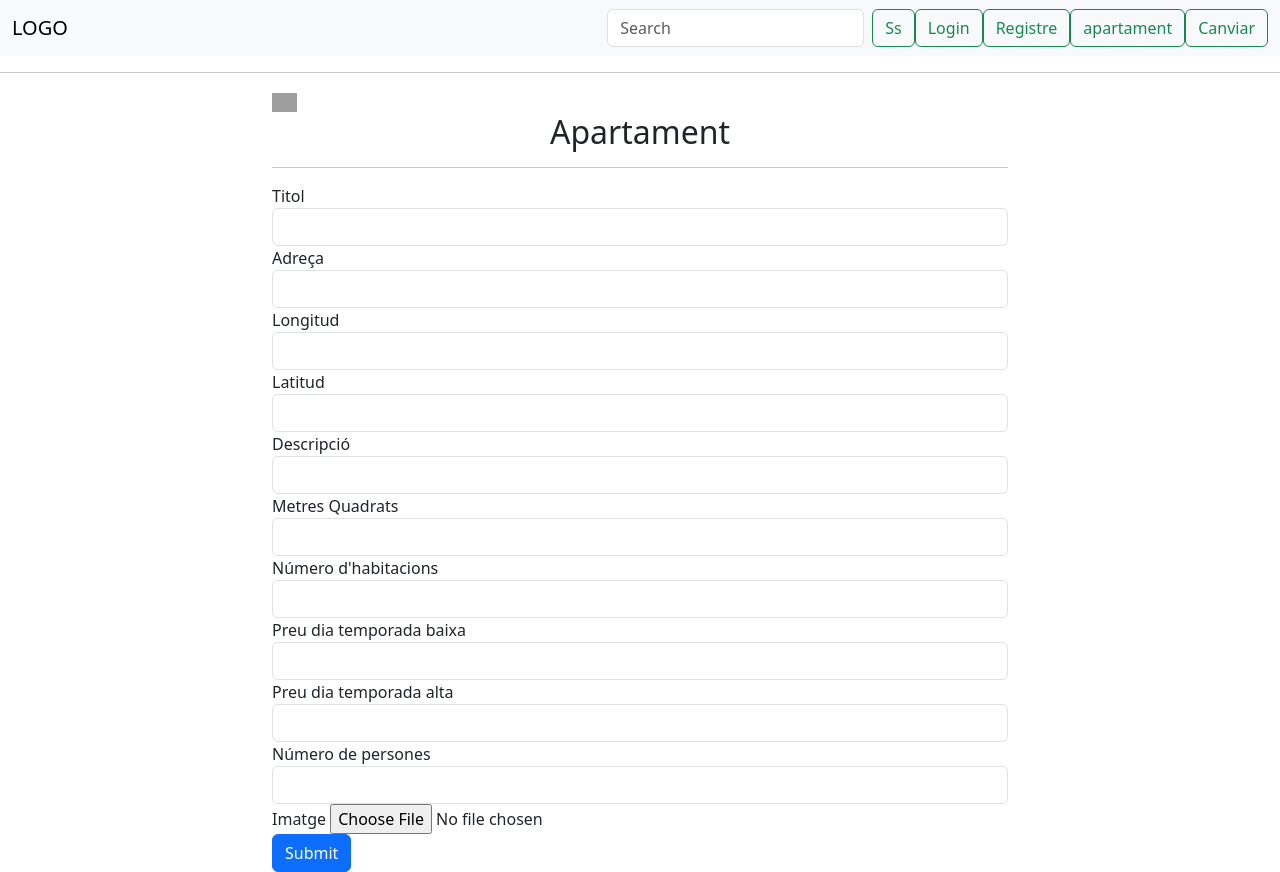
After one commit to albertrf02/ApartamentsFiguerencs, a PHP site: page /uploadApartamentView.php in a window 1280 px wide. The commit adds this page. Run offline with PHP 8.4, Linux system fonts and the light colour scheme; some libraries are stand-ins or nearby versions; grey boxes are pictures that could not be loaded.

Commit message:
upload Imatges

```diff
--- a/mvc/public/index.php
+++ b/mvc/public/index.php
@@ -25,6 +25,7 @@ include "../src/controllers/logout.php";
 include "../src/controllers/userpage.php";
 include "../src/controllers/adminPanelCtrl.php";
 include "../src/controllers/gestorPanelCtrl.php";
+include "../src/controllers/uploadApartament.php";
 
 include "../src/middleware/middleAdmin.php";
 
@@ -59,7 +60,10 @@ if ($r === "login") {
     $response = isGestor($request, $response, $container, "ctrlGestorPanel");
 } elseif ($r == "registregestor") {
     $response = isGestor($request, $response, $container, "ctrlRegistreGestor");
-} else {
+} elseif ($r == "uploadapartament"){
+    $response = isAdmin($request, $response, $container, "ctrlUploadApartament");
+}
+else {
     $response = getUserData($request, $response, $container, "ctrlIndex");
 }
 
--- a/mvc/public/src/CSS/index.css
+++ b/mvc/public/src/CSS/index.css
@@ -71,9 +71,7 @@
 .col{
   cursor: pointer;
 }
-.container-fluid{
-/* Hacer que el buscador del nav este ne le centro */
-}
+
 .row {
 margin: 0 auto;
 justify-content: center;
--- a/mvc/src/Emeset/Container.php
+++ b/mvc/src/Emeset/Container.php
@@ -68,9 +68,9 @@ class Container
         return new \Daw\Users($this->sql);
     }
 
-    public function apartaments()
+    public function uploadApartaments()
     {
-        return new \Daw\Apartaments($this->sql);
+        return new \Daw\UploadApartaments($this->sql);
     }
 
 }
--- a/mvc/src/controllers/Apartament.php
+++ b/mvc/src/controllers/Apartament.php
@@ -1,5 +1,7 @@
 <?php
 function ctrlApartament($request, $response, $container){
+
     $response->setTemplate("Apartament.php");
+
     return $response;
 }
--- a/mvc/src/controllers/index.php
+++ b/mvc/src/controllers/index.php
@@ -23,7 +23,7 @@ function ctrlIndex($request, $response, $container)
 
 
 
-    $apartaments = $container->apartaments()->getAll($convertedDatepicker, $convertedDatepicker2, $numPersones);
+    $apartaments = $container->uploadApartaments()->getAll($convertedDatepicker, $convertedDatepicker2, $numPersones);
     $response->set("apartaments", $apartaments);
     $response->set("datepicker", $datepicker);
     $response->set("datepicker2", $datepicker2);
--- a/mvc/src/views/head.php
+++ b/mvc/src/views/head.php
@@ -25,9 +25,11 @@
           <a class="btn btn-outline-success" href="index.php?r=logout">logout</a>
           <?php if ($_SESSION['user']['Rol'] === 'Administrador'): ?>
             <a class="btn btn-outline-success" href="index.php?r=adminpanel">adminPanel</a>
+            <a class="btn btn-outline-success" href="index.php?r=uploadapartament">uploadapartament</a>
           <?php endif; ?>
           <?php if ($_SESSION['user']['Rol'] === 'Gestor'): ?>
             <a class="btn btn-outline-success" href="index.php?r=gestorpanel">gestorPanel</a>
+            <a class="btn btn-outline-success" href="index.php?r=uploadapartament">uploadapartament</a>
           <?php endif; ?>
         <?php else: ?>
           <a class="btn btn-outline-success" href="index.php?r=login">Login</a>
--- /dev/null
+++ b/mvc/src/views/uploadApartamentView.php
@@ -0,0 +1,84 @@
+<!DOCTYPE html>
+<html lang="en">
+<head>
+    <meta charset="UTF-8">
+    <meta name="viewport" content="width=device-width, initial-scale=1.0">
+    <link href="https://cdn.jsdelivr.net/npm/bootstrap@5.3.2/dist/css/bootstrap.min.css" rel="stylesheet" />
+    <script src="https://cdn.jsdelivr.net/npm/bootstrap@5.3.2/dist/js/bootstrap.bundle.min.js"></script>
+    <link href='src/CSS/registre.css' rel='stylesheet' />
+    <title>uploadApartament</title>
+</head>
+<body>
+<div id="content">
+        <div id="nav">
+            <?php
+            include 'head.php';
+            ?>
+        </div>
+        <div class="container">
+            <div class="row justify-content-center">
+                <div class="col-8">
+                    <div class="back-link">
+                        <a href="index.php">
+                            <i class="fas fa-arrow-left"></i> <img src="img/flecha-izquierda.png" alt=""
+                                style="width:25px">
+                        </a>
+                    </div>
+                    <h2 class="text-center">Apartament</h2>
+                    <hr>
+        <form method="POST" action="index.php?r=uploadapartament">
+            <div class="form-group">
+                <label for="titol">Titol</label>
+                <input type="text" class="form-control" id="titol" name="titol">
+            </div>
+            <div class="form-group">
+                <label for="adreca">Adreça</label>
+                <input type="text" class="form-control" id="adreca" name="adreca">
+            </div>
+            <div class="form-group">
+                <label for="longitud">Longitud</label>
+                <input type="text" class="form-control" id="longitud" name="longitud">
+            </div>
+            <div class="form-group">
+                <label for="latitud">Latitud</label>
+                <input type="text" class="form-control" id="latitud" name="latitud">
+            </div>
+            <div class="form-group">
+                <label for="descripcio">Descripció</label>
+                <input type="text" class="form-control" id="descripcio" name="descripcio">
+            </div>
+            <div class="form-group">
+                <label for="metresQuadrats">Metres Quadrats</label>
+                <input type="text" class="form-control" id="metresQuadrats" name="metresQuadrats">
+            </div>
+            <div class="form-group">
+                <label for="numHabitacions">Número d'habitacions</label>
+                <input type="text" class="form-control" id="numHabitacions" name="numHabitacions">
+            </div>
+            <div class="form-group">
+                <label for="preuDiaTemporadaBaixa">Preu dia temporada baixa</label>
+                <input type="text" class="form-control" id="preuDiaTemporadaBaixa" name="preuDiaTemporadaBaixa">
+            </div>
+            <div class="form-group">
+                <label for="preuDiaTemporadaAlta">Preu dia temporada alta</label>
+                <input type="text" class="form-control" id="preuDiaTemporadaAlta" name="preuDiaTemporadaAlta">
+            </div>
+            <div class="form-group">
+                <label for="numPersones">Número de persones</label>
+                <input type="text" class="form-control" id="numPersones" name="numPersones">
+            </div>
+            <div class="form-group">
+                <label for="imatges">Imatge</label>
+                <input type="file" class="form-control-file" id="imatges" name="imatges">
+            </div>
+            <button type="submit" class="btn btn-primary">Submit</button>
+        </form>
+    </div>
+    </div>
+    </div>
+</div>
+<script src="https://code.jquery.com/jquery-3.5.1.slim.min.js"></script>
+    <script src="https://cdn.jsdelivr.net/npm/@popperjs/core@2.5.3/dist/umd/popper.min.js"></script>
+    <script src="https://stackpath.bootstrapcdn.com/bootstrap/4.5.2/js/bootstrap.min.js"></script>
+</body>
+</html>
```
Also changed, not shown: mvc/public/src/CSS/registre.css (+7 -0 lines), mvc/src/controllers/uploadApartament.php (added, +47 -0 lines), mvc/src/models/apartaments.php (+49 -6 lines), 1 other file.
